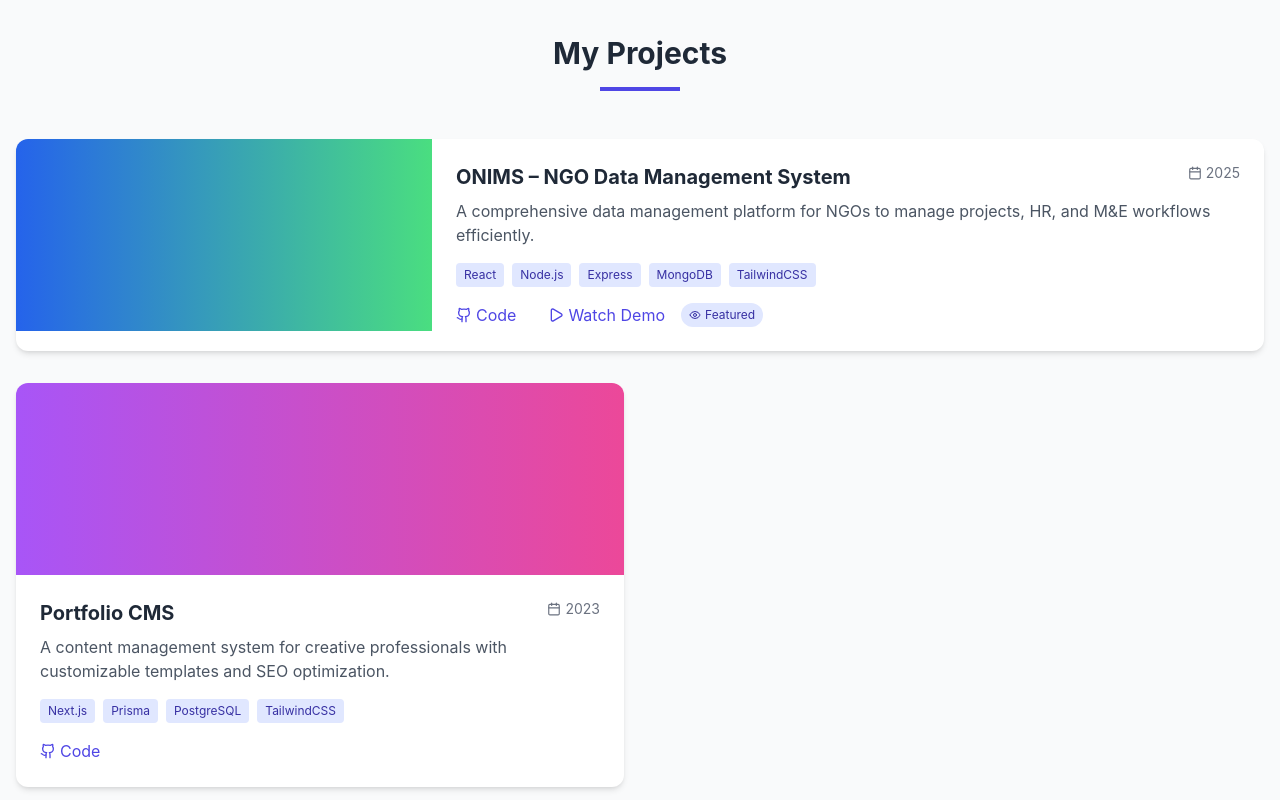
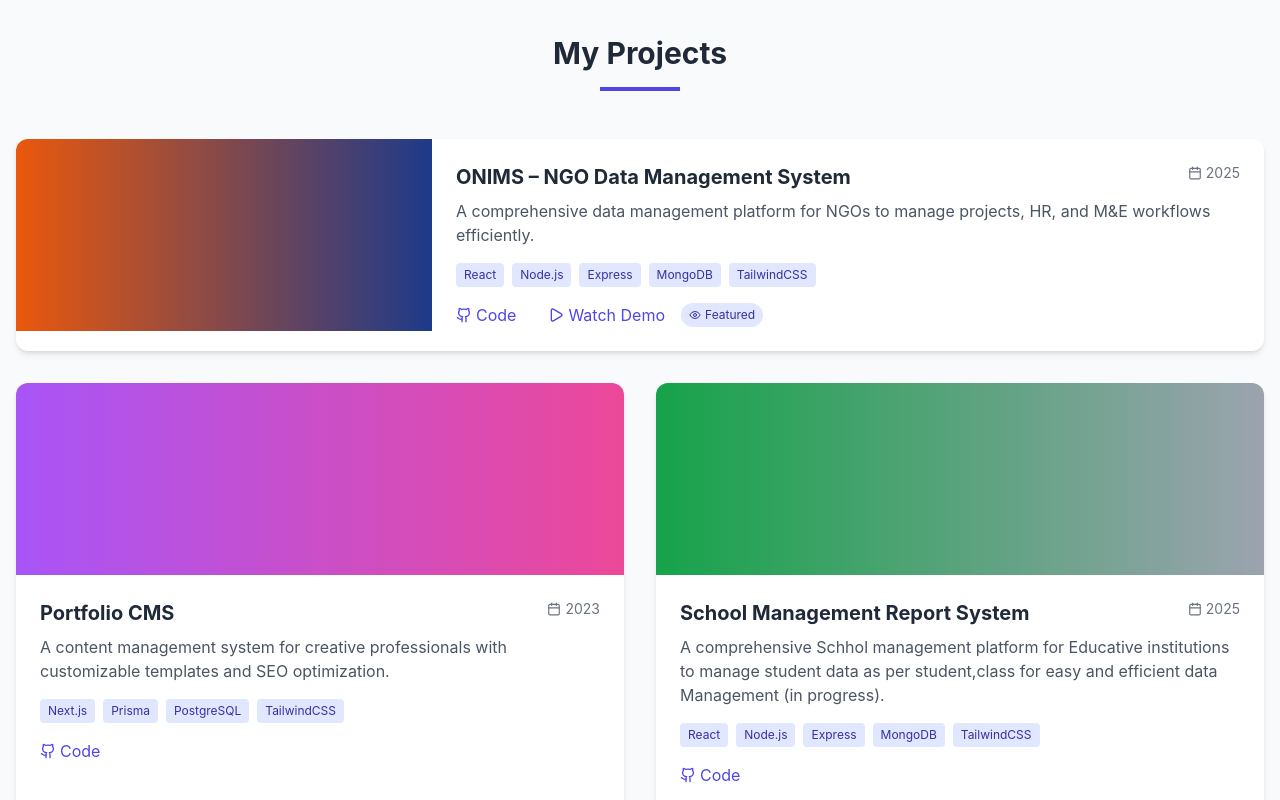
Before and after one commit to AKOLTINOBRIDGET/my-portfolio, a React (Vite) app: page / in a window 1280 px wide. Shown: the part 4240-5040 px from the top of the page. Built offline with nearby package versions, Linux system fonts and the light colour scheme.

Commit message:
added a project school mananagement that is in its begining stages

```diff
--- a/src/components/Projects.jsx
+++ b/src/components/Projects.jsx
@@ -15,8 +15,10 @@ const Projects = () => {
       description:
         "A comprehensive data management platform for NGOs to manage projects, HR, and M&E workflows efficiently.",
       technologies: ["React", "Node.js", "Express", "MongoDB", "TailwindCSS"],
-      image: "from-blue-600 to-green-400",
-      github: "https://github.com/AKOLTINORIDGET/onims",
+      image: "from-orange-600 to-blue-900",
+
+
+      // github: "https://github.com/AKOLTINORIDGET/onims",
       video: onimsVideo,
       screenshots: [onimsDashboard, onimsHR, onimsProjects],
       featured: true,
@@ -33,6 +35,20 @@ const Projects = () => {
       featured: false,
       date: "2023",
     },
+     {
+      title: "School Management Report System",
+      description:
+        "A comprehensive Schhol management platform for Educative institutions to manage student data as per student,class for easy and efficient data Management (in progress).",
+      technologies: ["React", "Node.js", "Express", "MongoDB", "TailwindCSS"],
+      image: "from-green-600 to-gray-400",
+
+
+      // github: "https://github.com/AKOLTINORIDGET/onims",
+      // video: onimsVideo,
+      // screenshots: [onimsDashboard, onimsHR, onimsProjects],
+      // featured: true,
+      date: "2025",
+     },
   ];
 
   // Automatically cycle through screenshots every 3 seconds
```
